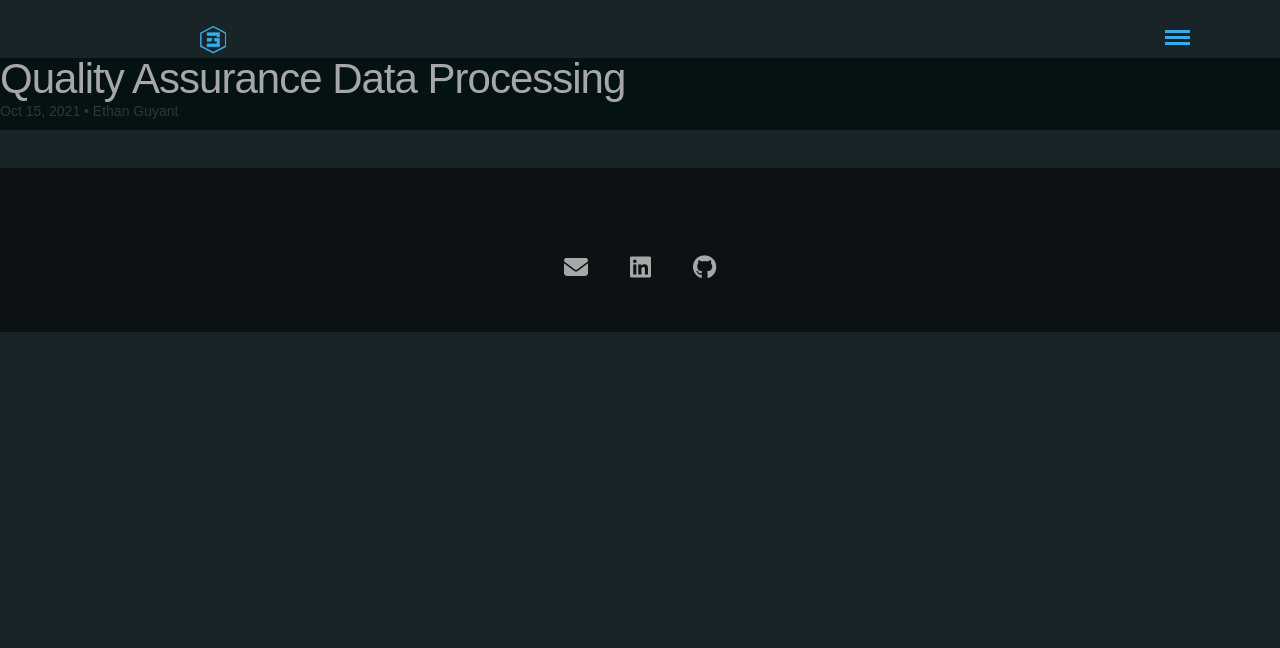
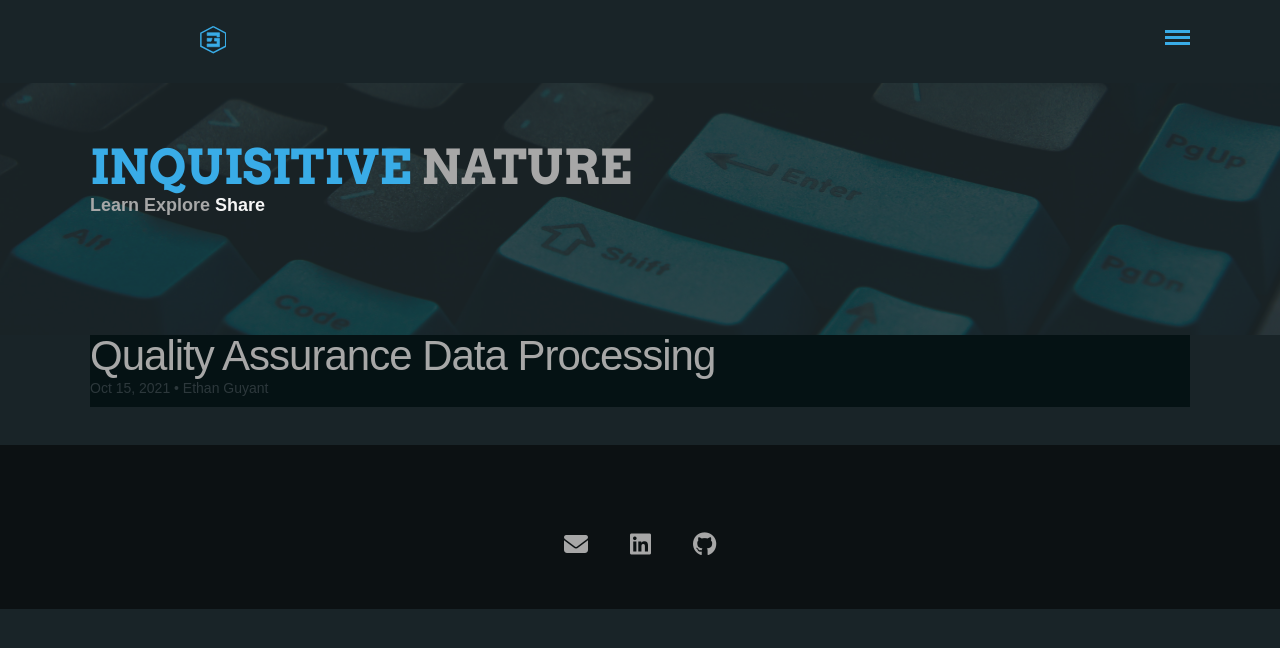
Before and after one commit to EMGuyant/inquisitive-nature, a Jekyll site: the page built from _projects/2021-10-15-qa-metric.md, in a window 1280 px wide. Shown: the top 648 px of the page. Built offline with Jekyll 4.4.1, drawn with Linux system fonts in a browser that asks for light colours; nearby versions of some CDN libraries.

Commit message:
feat (blog header) create blog header section
Add blog_header to _includes directory to be included on the default
post layout and all main blog pages.

```diff
--- /dev/null
+++ b/_includes/blog_header.html
@@ -0,0 +1,9 @@
+<section class="blog__header">
+    <div class="blog__img">
+      <div class="blog__img__over"></div>
+    </div>
+    <div class="wrapper">
+      <h1 class="blog__title"><span class="inquisitive">INQUISITIVE</span> <span class="nature">NATURE</span></h1>
+      <p class="blog__subtitle">Learn  Explore  <strong>Share</strong></p>
+    </div>
+  </section>
--- a/_layouts/post.html
+++ b/_layouts/post.html
@@ -1,9 +1,11 @@
 ---
 layout: default
 ---
+{%- include blog_header.html -%}
+<div class="wrapper">
   <article class="post h-entry" itemscope itemtype="http://schema.org/BlogPosting">
-
-  <header class="post-header section__title--blogpost">
+    <section class="title__section">
+      <header class="post-header">
         <h1 class="post-title p-name" itemprop="name headline">{{ page.title | escape }}</h1>
         <p class="post-meta">
           <time class="dt-published" datetime="{{ page.date | date_to_xmlschema }}" itemprop="datePublished">
@@ -14,7 +16,7 @@
             • <span itemprop="author" itemscope itemtype="http://schema.org/Person"><span class="p-author h-card" itemprop="name">{{ page.author }}</span></span>
           {%- endif -%}</p>
       </header>
-
+    </section>
     <div class="post-content e-content" itemprop="articleBody">
       {{ content }}
     </div>
@@ -25,3 +27,4 @@
 
     <a class="u-url" href="{{ page.url | relative_url }}" hidden></a>
   </article>
+</div>
```
Also changed, not shown: pages/blog.html (+2 -9 lines). Lines whose indentation alone changed are shown as unchanged.
